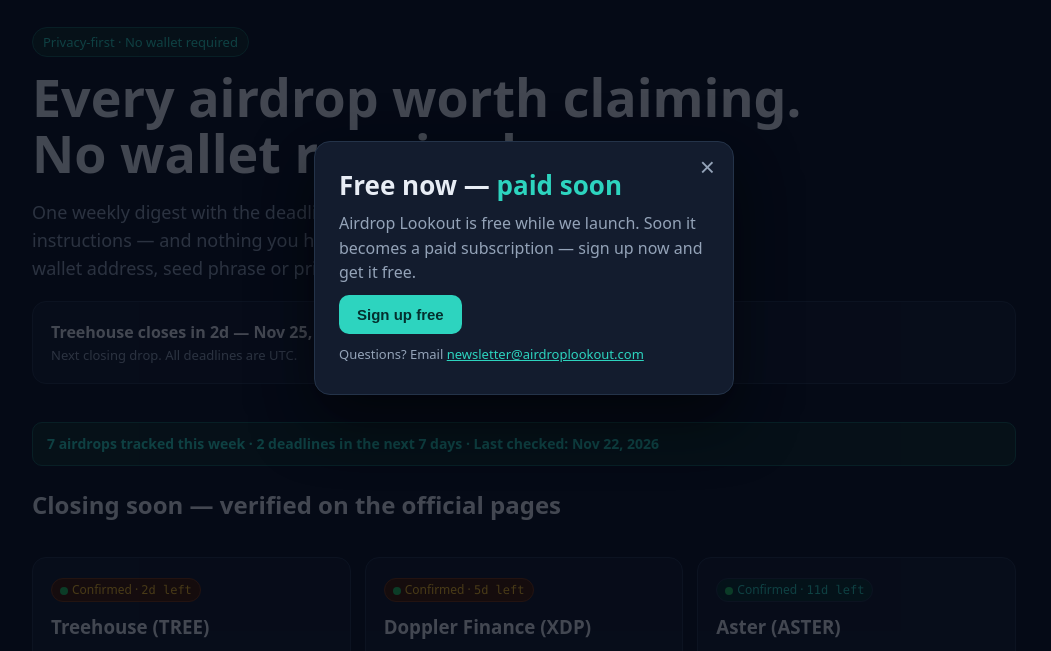
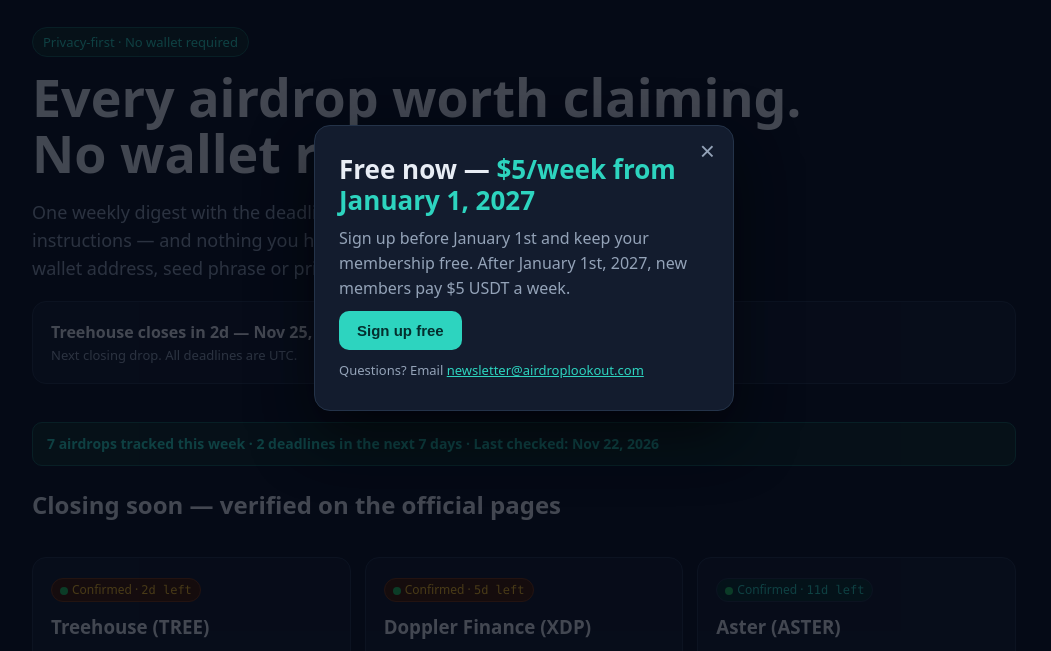
Before and after one commit to airdroplookout/airdrop-lookout, a website: page public/index.html in a window 1280 px wide. Shown: the part 132-783 px from the top of the page, without its empty margins (116-1167 px from the left). Drawn offline with Linux system fonts and the light colour scheme; no server answers.

Commit message:
Popup copy: free now, $5/week from January 1, 2027 for later signups

```diff
--- a/public/index.html
+++ b/public/index.html
@@ -203,8 +203,8 @@
   <div class="popup-backdrop" data-popup-close></div>
   <div class="popup-card">
     <button class="popup-close" data-popup-close aria-label="Close">×</button>
-    <h2 id="welcome-popup-title">Free now — <span>paid soon</span></h2>
-    <p class="muted">Airdrop Lookout is free while we launch. Soon it becomes a paid subscription — sign up now and get it free.</p>
+    <h2 id="welcome-popup-title">Free now — <span>$5/week from January 1, 2027</span></h2>
+    <p class="muted">Sign up before January 1st and keep your membership free. After January 1st, 2027, new members pay $5 USDT a week.</p>
     <p><button class="btn" id="popup-signup-btn">Sign up free</button></p>
     <p class="small muted">Questions? Email <a href="mailto:newsletter@airdroplookout.com">newsletter@airdroplookout.com</a></p>
   </div>
```
